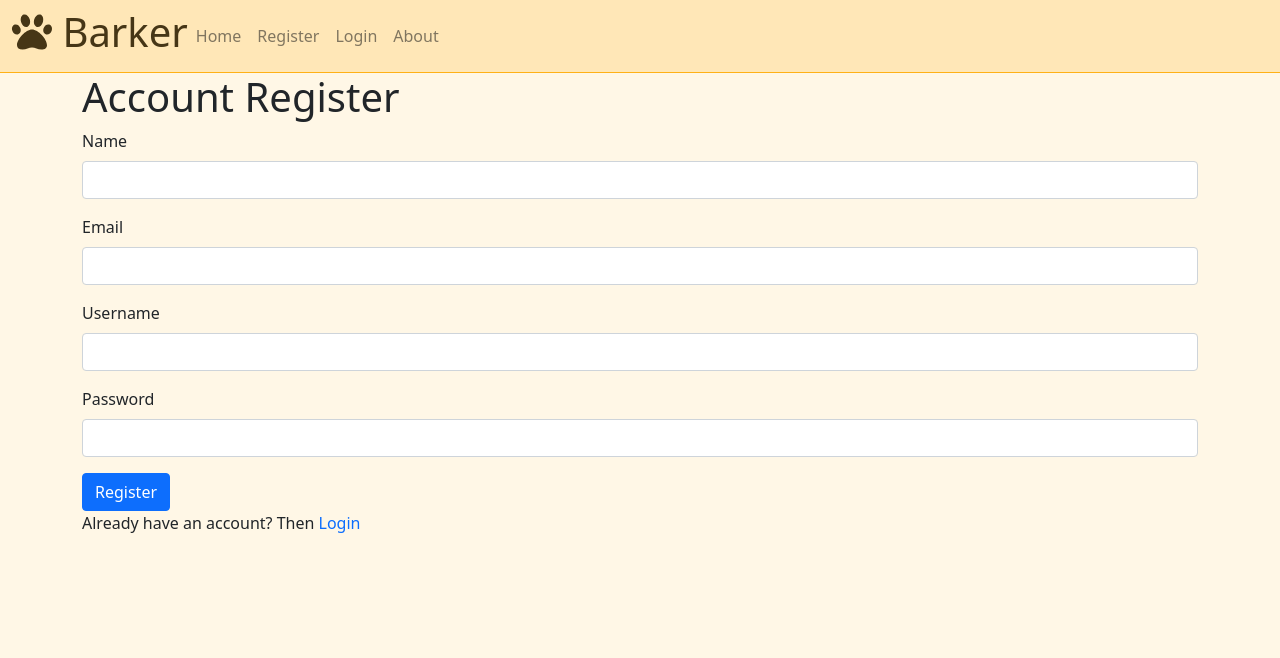
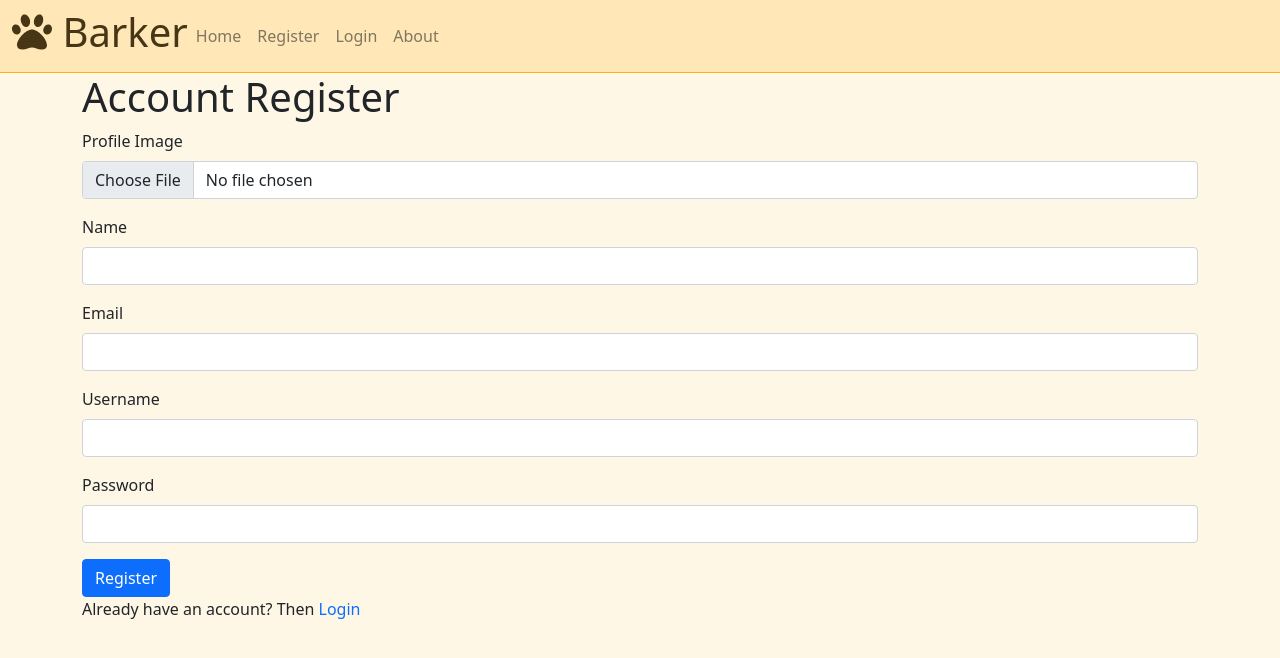
Before and after one commit to Nspired1/barker4, a React (Create React App) app in the folder client/: page /register in a window 1280 px wide. Shown: the top 658 px of the page. Built offline with nearby package versions, Linux system fonts and the light colour scheme.

Commit message:
minor style cleanup and updates

```diff
--- a/client/package.json
+++ b/client/package.json
@@ -11,6 +11,8 @@
     "axios": "^0.21.4",
     "bootstrap": "^5.1.1",
     "cra-template": "1.1.2",
+    "multer": "^1.4.3",
+    "multer-storage-cloudinary": "^4.0.0",
     "react": "^17.0.2",
     "react-dom": "^17.0.2",
     "react-moment": "^1.1.1",
--- a/client/src/components/auth/Register.js
+++ b/client/src/components/auth/Register.js
@@ -2,6 +2,7 @@ import React, { useState, useContext, useEffect } from "react";
 import AlertContext from "../../context/alert/alertContext";
 import AuthContext from "../../context/auth/authContext";
 import { Link } from "react-router-dom";
+import ThumbImage from "./ThumbImage";
 
 const Register = (props) => {
   const alertContext = useContext(AlertContext);
@@ -15,7 +16,7 @@ const Register = (props) => {
   });
 
   // for image upload
-  // const [file, setFile] = useState("");
+  const [file, setFile] = useState("");
 
   const { setAlert } = alertContext;
   const { register, error, clearErrors, isAuthenticated } = authContext;
@@ -35,30 +36,31 @@ const Register = (props) => {
   //const onChange = (e) => setUser({ ...user, [e.target.name]: e.target.value });
   const onChange = (e) => setUser({ ...user, [e.target.name]: e.target.value });
 
+  const changeHandler = (e) => {
+    setFile(e.target.files[0]);
+  };
+
   const onSubmit = (e) => {
     e.preventDefault();
-    console.log("This is Register component name & profileImage");
-    // console.log(profileImage);
     console.log("This is onSubmit event");
-    console.log(e);
     if (name === "" || email === "" || password === "") {
       setAlert("Please enter all required fields", "danger");
     } else {
-      // const formData = new FormData();
-      // formData.append("file", file);
-      // formData.append("user", user)
-      // FormData.append("name", name);
-      // FormData.append("username", username);
-      // FormData.append("email", email);
-      // FormData.append("password", password);
-      // register(formData);
-      register({
-        name,
-        email,
-        username,
-        password,
-        // formData,
-      });
+      // appending input fields to formData
+      const formData = new FormData();
+      formData.append("profileImage", file);
+      formData.append("name", name);
+      formData.append("username", username);
+      formData.append("email", email);
+      formData.append("password", password);
+
+      register(formData);
+      // register({
+      //   name,
+      //   email,
+      //   username,
+      //   password,
+      // });
     }
 
     console.log("Register submit");
@@ -69,6 +71,19 @@ const Register = (props) => {
       <h1>Account Register</h1>
 
       <form onSubmit={onSubmit}>
+        <div className="form-group mb-3">
+          <div>{file && <ThumbImage image={file} />}</div>
+          <label htmlFor="profileImage" className="form-label">
+            Profile Image
+          </label>
+          <input
+            type="file"
+            name="profileImage"
+            className="form-control"
+            id="profileImage"
+            onChange={changeHandler}
+          />
+        </div>
         <div className="form-group mb-3">
           <label htmlFor="name" className="form-label">
             Name
@@ -122,19 +137,7 @@ const Register = (props) => {
             onChange={onChange}
           />
         </div>
-        {/* <div className="form-group mb-3">
-          <label htmlFor="profileImage" className="form-label">
-            Profile Image
-          </label>
-          <input
-            type="file"
-            name="profileImage"
-            className="form-control"
-            id="profileImage"
-            value={profileImage}
-            onChange={(e) => setProfileImage(e.target.files[0])}
-          />
-        </div> */}
+
         <button
           type="submit"
           value="register"
```
Also changed, not shown: 2 other files (tests, documents, lock files or other folders).
